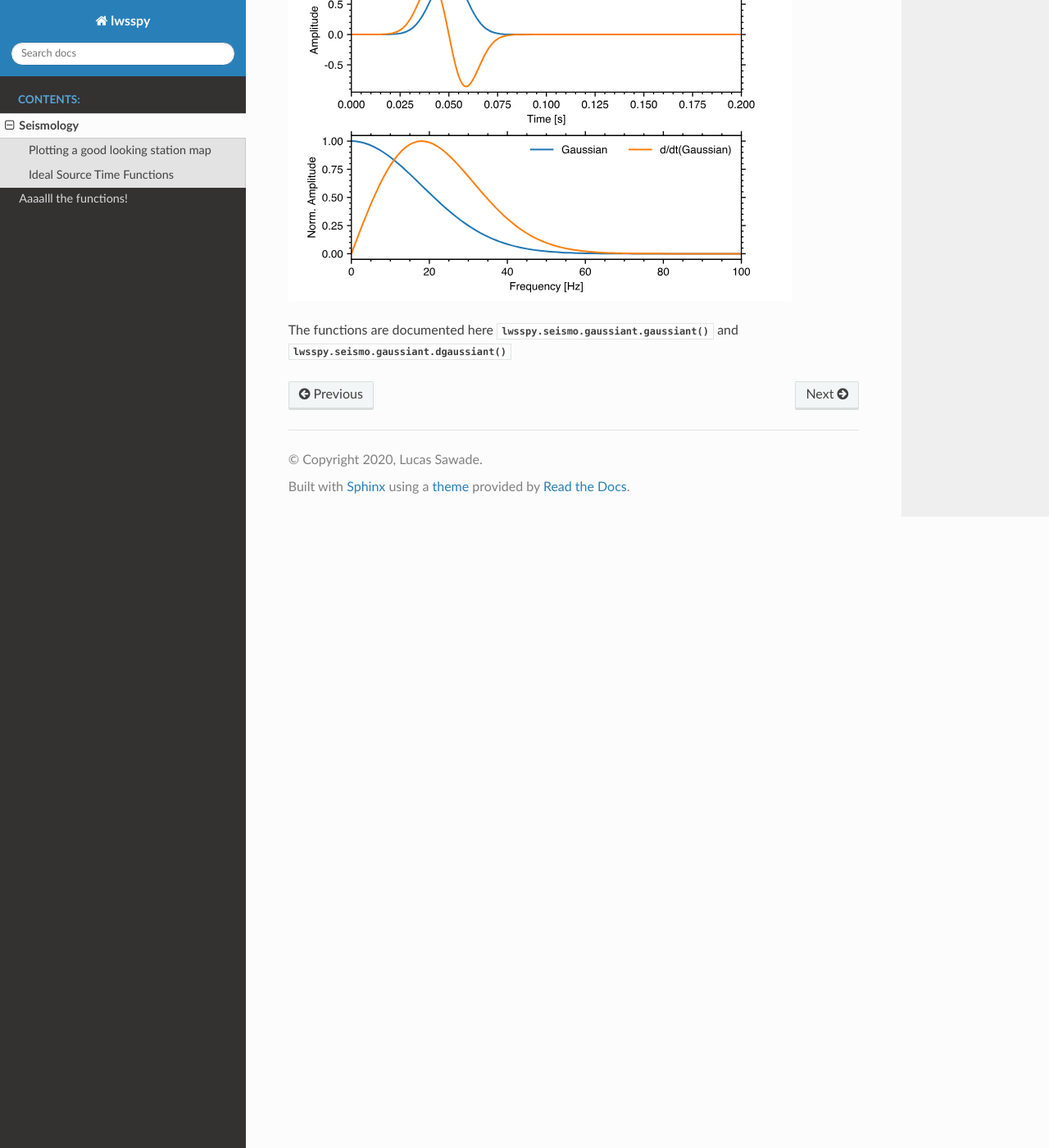
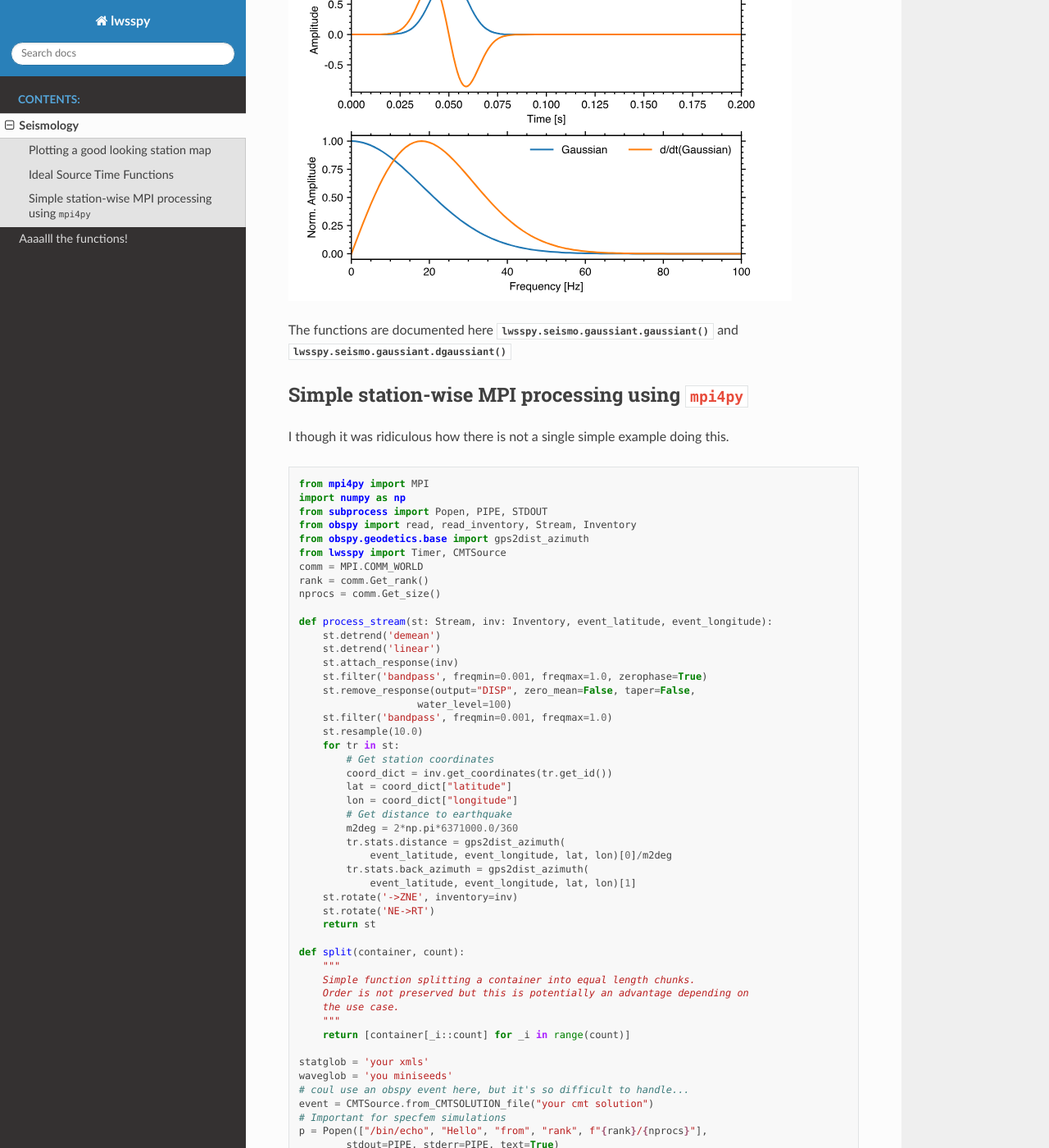
Before and after one commit to lwsspy/lwsspy.seismo, a Sphinx documentation site: the page built from docs/source/chapters/seismology.rst, in a window 1280 px wide and 1400 px high, scrolled down 3499 px. Shown: the whole window at 82% size. Built offline with Sphinx 7.4.7 and the Read the Docs theme 2.0.0, drawn with Linux system fonts in a browser that asks for light colours; pages that are not in the unit, such as notebooks, are missing from menus; some of the changed text lies outside the part shown.

```diff
--- a/docs/source/chapters/seismology.rst
+++ b/docs/source/chapters/seismology.rst
@@ -56,3 +56,113 @@
 
 The functions are documented here :py:func:`lwsspy.seismo.gaussiant.gaussiant`
 and :py:func:`lwsspy.seismo.gaussiant.dgaussiant`
+
+
+Simple station-wise MPI processing using ``mpi4py``
++++++++++++++++++++++++++++++++++++++++++++++++++++
+
+I though it was ridiculous how there is not a single simple example doing this.
+
+
+.. code:: python
+
+    from mpi4py import MPI
+    import numpy as np
+    from subprocess import Popen, PIPE, STDOUT
+    from obspy import read, read_inventory, Stream, Inventory
+    from obspy.geodetics.base import gps2dist_azimuth
+    from lwsspy import Timer, CMTSource
+    comm = MPI.COMM_WORLD
+    rank = comm.Get_rank()
+    nprocs = comm.Get_size()
+
+    def process_stream(st: Stream, inv: Inventory, event_latitude, event_longitude):
+        st.detrend('demean')
+        st.detrend('linear')
+        st.attach_response(inv)
+        st.filter('bandpass', freqmin=0.001, freqmax=1.0, zerophase=True)
+        st.remove_response(output="DISP", zero_mean=False, taper=False,
+                        water_level=100)
+        st.filter('bandpass', freqmin=0.001, freqmax=1.0)
+        st.resample(10.0)
+        for tr in st:
+            # Get station coordinates
+            coord_dict = inv.get_coordinates(tr.get_id())
+            lat = coord_dict["latitude"]
+            lon = coord_dict["longitude"]
+            # Get distance to earthquake
+            m2deg = 2*np.pi*6371000.0/360
+            tr.stats.distance = gps2dist_azimuth(
+                event_latitude, event_longitude, lat, lon)[0]/m2deg
+            tr.stats.back_azimuth = gps2dist_azimuth(
+                event_latitude, event_longitude, lat, lon)[1]
+        st.rotate('->ZNE', inventory=inv)
+        st.rotate('NE->RT')
+        return st
+
+    def split(container, count):
+        """
+        Simple function splitting a container into equal length chunks.
+        Order is not preserved but this is potentially an advantage depending on
+        the use case.
+        """
+        return [container[_i::count] for _i in range(count)]
+
+    statglob = 'your xmls'
+    waveglob = 'you miniseeds'
+    # coul use an obspy event here, but it's so difficult to handle...
+    event = CMTSource.from_CMTSOLUTION_file("your cmt solution")
+    # Important for specfem simulations
+    p = Popen(["/bin/echo", "Hello", "from", "rank", f"{rank}/{nprocs}"],
+            stdout=PIPE, stderr=PIPE, text=True)
+    p.wait()
+    out, err = p.communicate()
+    print(out, err)
+    if rank == 0:
+        # Read data
+        with Timer():
+            inv = read_inventory(statglob)
+            st = read(waveglob)
+            print(f"# Traces:   {len(st)}")
+            print(f"# Channels: {len(inv.get_contents()['channels'])}")
+            print('Reading done.')
+        # Split up stations into station chunks
+        stations = [x.split()[0] for x in inv.get_contents()['stations']]
+        sstations = split(stations, nprocs)
+        # Split up traces in to station chunks
+        with Timer():
+            stinvlist = []
+            for _stalist in sstations:
+                subinv = Inventory()
+                substream = Stream()
+                for _sta in _stalist:
+                    network, station = _sta.split(".")
+                    substream += st.select(network=network, station=station)
+                    subinv += inv.select(network=network, station=station)
+                stinvlist.append([substream, subinv])
+            print("Splitting done.")
+    else:
+        stinvlist = None
+    # Scatter stream chunks
+    stinvlist = comm.scatter(stinvlist, root=0)
+    # Get stream and inventory chunks
+    substream, subinv = stinvlist
+    print(
+        f"Stream {len(substream)} -- "
+        f"Inv: {len(subinv.get_contents()['channels'])} -- "
+        f"Rank: {rank}/{nprocs}")
+    # Process
+    results = []
+    with Timer():
+        results.append(process_stream(substream, subinv,
+                                    event.latitude, event.longitude))
+        print(f"Rank: {rank}/{nprocs} -- Done.")
+    # Gather
+    results = comm.gather(results, root=0)
+    # Sort
+    if comm.rank == 0:
+        # Flatten list of lists.
+        resultst = Stream()
+        for _result in results:
+            resultst += _result[0]
+        print(resultst)
--- a/docs/source/conf.py
+++ b/docs/source/conf.py
@@ -35,6 +35,7 @@
     "sphinx.ext.autosummary",
     'sphinx.ext.viewcode',
     'sphinx.ext.githubpages',
+    'scipyoptdoc',
     'numpydoc',
 ]
 
```
